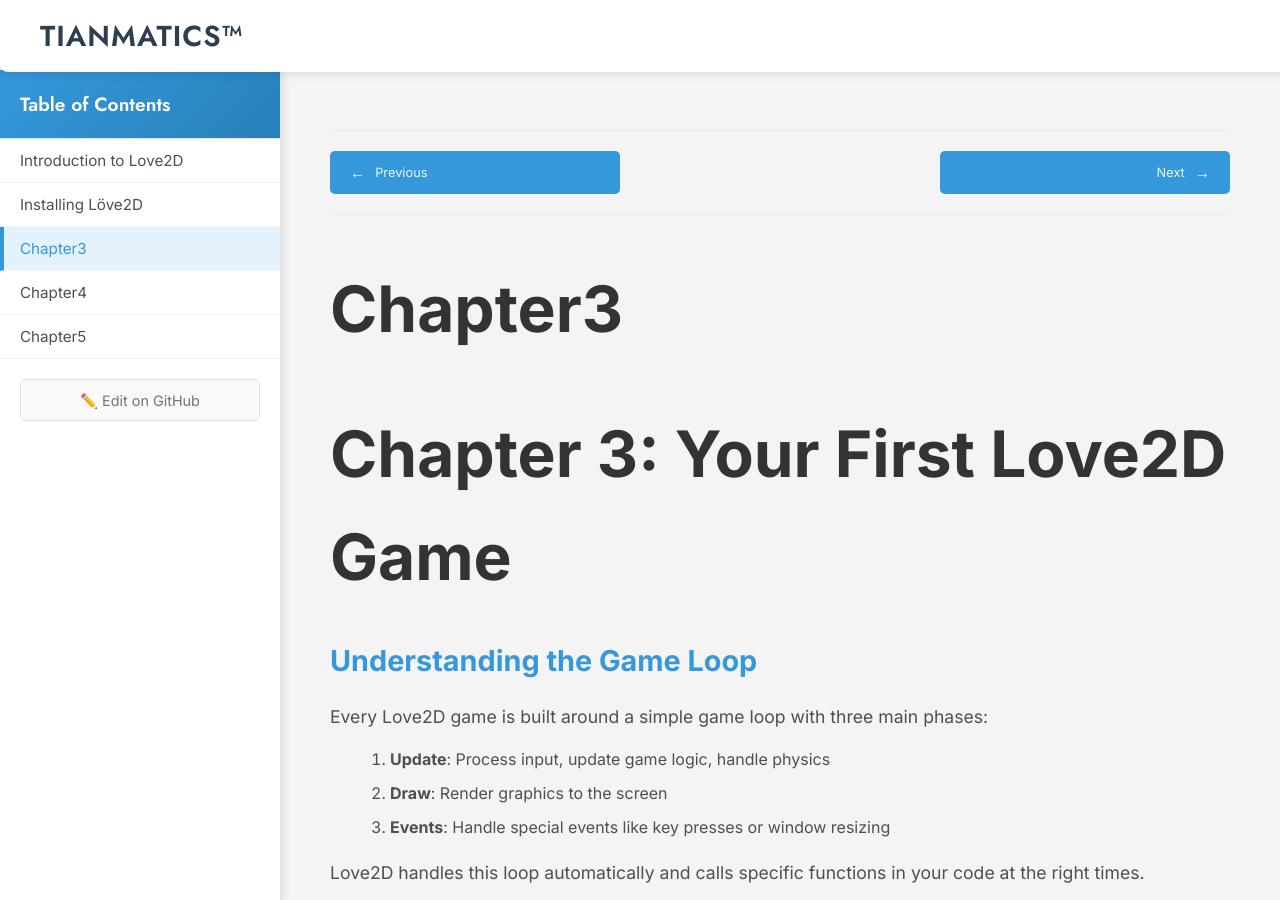
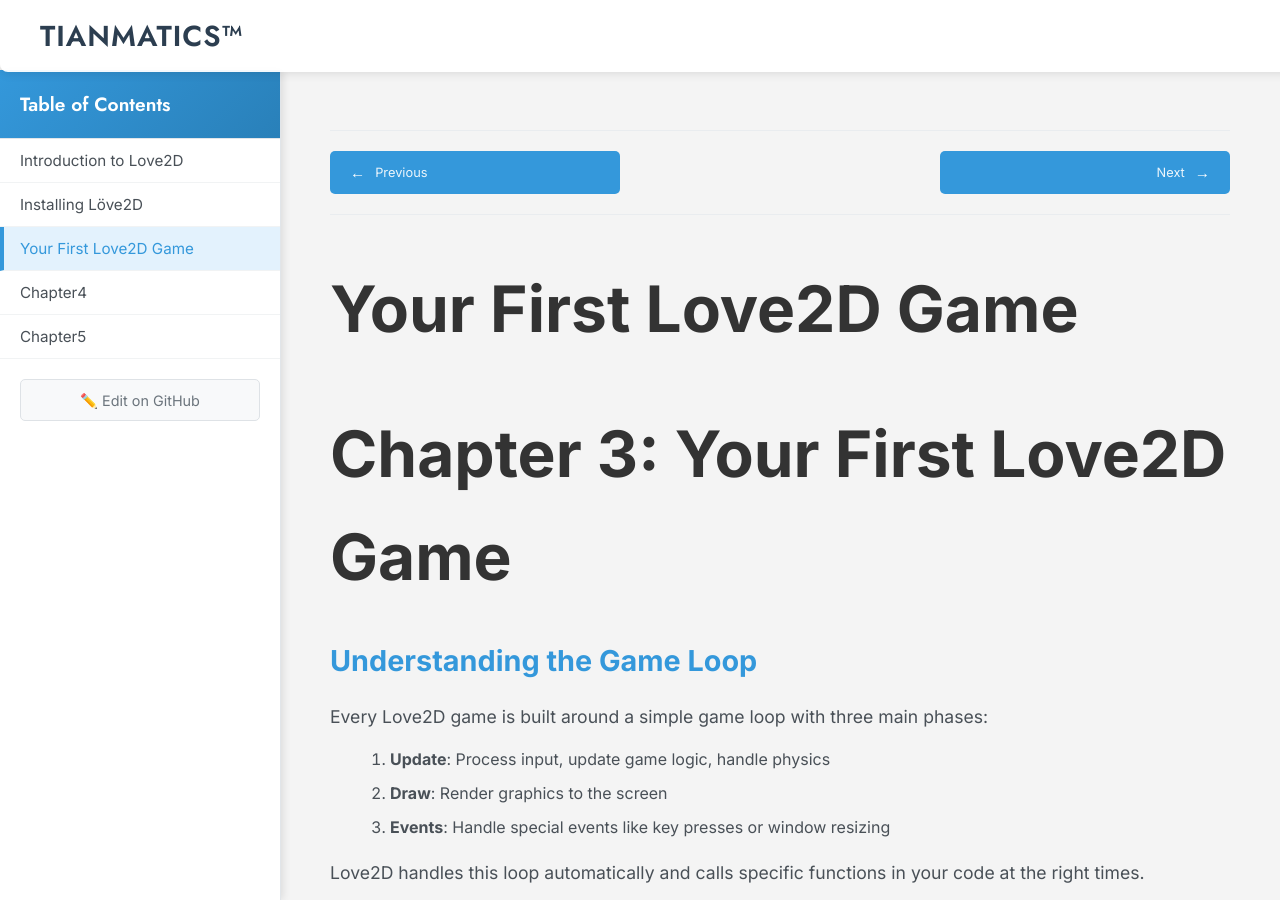
Before and after one commit to tianmatics/love2d-book, a Jekyll site: the page built from _chapters/chapter3.md, in a window 1280 px wide and 900 px high. Built offline with Jekyll 4.4.1, drawn with Linux system fonts in a browser that asks for light colours.

Commit message:
Update chapter3.md

```diff
--- a/_chapters/chapter3.md
+++ b/_chapters/chapter3.md
@@ -1,4 +1,5 @@
 ---
+title: Your First Love2D Game
 order: 3
 ---
 # Chapter 3: Your First Love2D Game
```
